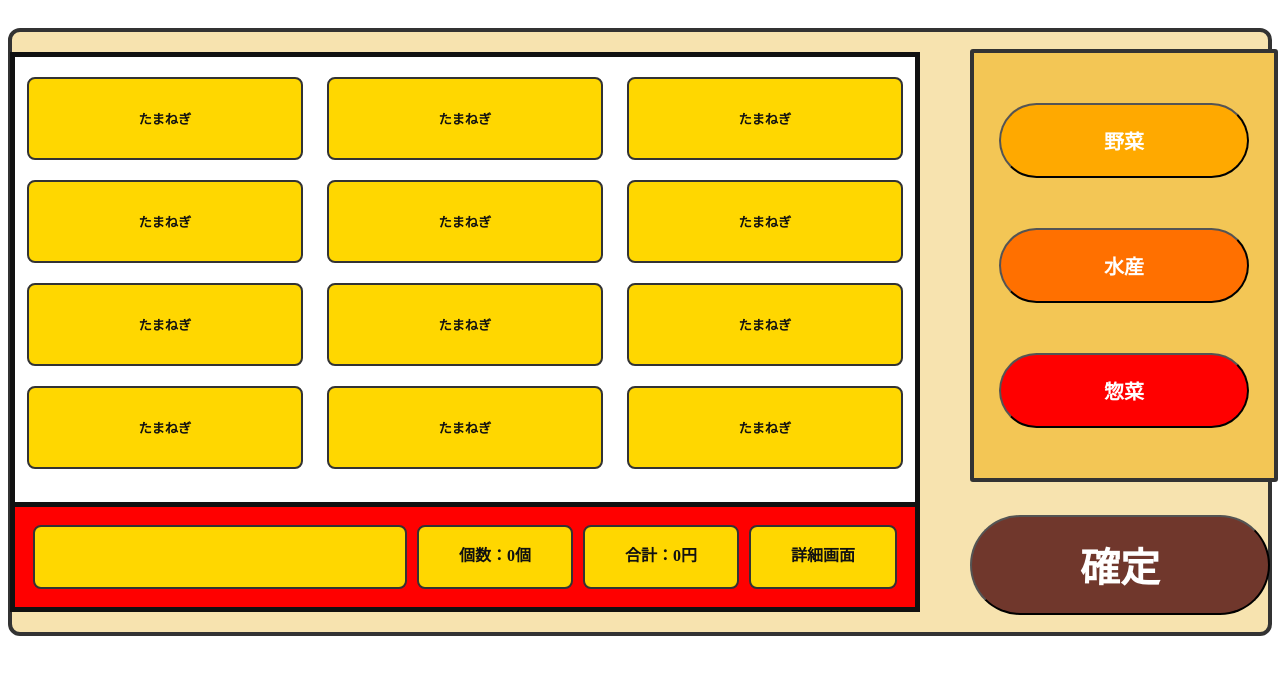
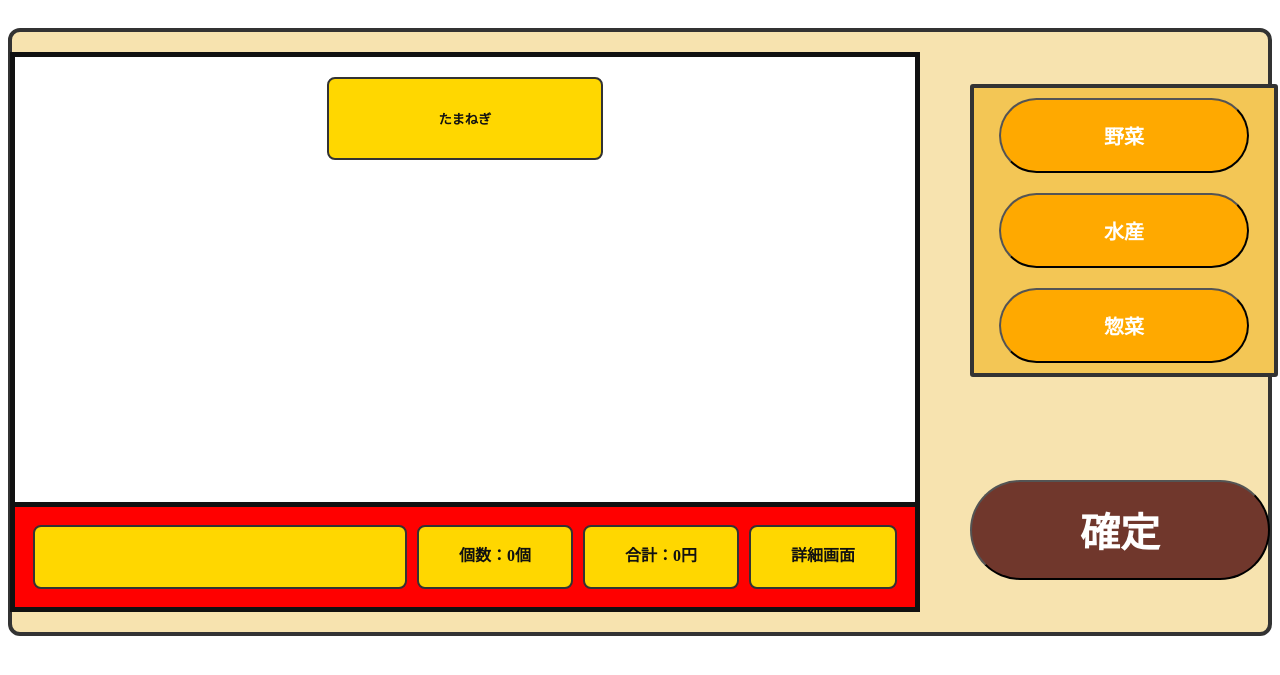
Before and after one commit to kyoichii/kawaproject, a PHP site: page /clerkScreen.html in a window 1280 px wide. Shown: the top 675 px of the page. Run offline with PHP 8.4, Linux system fonts and the light colour scheme.

Commit message:
タブメニュー作成に入ります。

```diff
--- a/source/clerkScreen.html
+++ b/source/clerkScreen.html
@@ -7,8 +7,6 @@
     <meta name="viewport" content="width=device-width, initial-scale=1.0">
     <!-- css -->
     <link rel="stylesheet" href="css/clerkScreen.css">
-    <!-- js -->
-    <script src="js/clerkScreen.js"></script>
     <title>店員画面</title>
 </head>
 
@@ -21,17 +19,6 @@
             <!-- 商品エリア -->
             <div id="productArea">
                 <!-- 商品ボタン -->
-                <button type="button" class="productButton" value="たまねぎ" onclick="vegetable(0);">たまねぎ</button>
-                <button type="button" class="productButton" value="たまねぎ" onclick="vegetable(0);">たまねぎ</button>
-                <button type="button" class="productButton" value="たまねぎ" onclick="vegetable(0);">たまねぎ</button>
-                <button type="button" class="productButton" value="たまねぎ" onclick="vegetable(0);">たまねぎ</button>
-                <button type="button" class="productButton" value="たまねぎ" onclick="vegetable(0);">たまねぎ</button>
-                <button type="button" class="productButton" value="たまねぎ" onclick="vegetable(0);">たまねぎ</button>
-                <button type="button" class="productButton" value="たまねぎ" onclick="vegetable(0);">たまねぎ</button>
-                <button type="button" class="productButton" value="たまねぎ" onclick="vegetable(0);">たまねぎ</button>
-                <button type="button" class="productButton" value="たまねぎ" onclick="vegetable(0);">たまねぎ</button>
-                <button type="button" class="productButton" value="たまねぎ" onclick="vegetable(0);">たまねぎ</button>
-                <button type="button" class="productButton" value="たまねぎ" onclick="vegetable(0);">たまねぎ</button>
                 <button type="button" class="productButton" value="たまねぎ" onclick="vegetable(0);">たまねぎ</button>
             </div>
             <!-- 左下のエリア -->
@@ -55,14 +42,16 @@
         <!-- 右エリア -->
         <div id="rightArea">
             <!-- ボタンエリア -->
-            <div id="changeButtonArea">
-                <button type="button" value="野菜" id="onionButton" onclick="vegetable(0);">野菜</button>
-                <button type="button" value="水産" id="carrotButton" onclick="vegetable(1);">水産</button>
-                <button type="button" value="惣菜" id="porkButton" onclick="vegetable(2);">惣菜</button>
+            <div class="changeButtonArea">
+                <button type="button" value="野菜" class="changeButton">野菜</button>
+                <button type="button" value="水産" class="changeButton">水産</button>
+                <button type="button" value="惣菜" class="changeButton">惣菜</button>
             </div>
             <button type="button" value="確定" id="totalButton" onclick="showDialog();">確定</button>
         </div>
     </div>
+    <!-- js -->
+    <script src="js/clerkscreen.js"></script>
 </body>
 
 </html>
--- a/source/css/clerkScreen.css
+++ b/source/css/clerkScreen.css
@@ -213,7 +213,7 @@
 }
 
 /* 切り替えボタンエリア */
-#changeButtonArea {
+.changeButtonArea {
     /*背景色*/
     background: #f3c655;
     /*フレックスボックス*/
@@ -233,8 +233,8 @@
     border-radius: 3px;
 }
 
-/* たまねぎボタン */
-#onionButton {
+/* 切り替えボタン */
+.changeButton {
     /* 背景色 */
     background: #FFA900;
     /* 文字の色 */
@@ -247,54 +247,8 @@
     height: 75px;
     width: 250px;
     /*余白を指定して場所を調整*/
-    margin-bottom: 50px;
-    margin-top: 50px;
-    margin-left: auto;
-    margin-right: auto;
-    /* 両端に丸みを付ける */
-    border-radius: 100px;
-    /* フォントの設定 */
-    font-weight: bold;
-}
-
-/* にんじんボタン */
-#carrotButton {
-    /* 背景色 */
-    background: #FF7000;
-    /* 文字の色 */
-    color: #fff;
-    /* 文字のサイズ */
-    font-size: 20px;
-    /* 文字を中央に */
-    text-align: center;
-    /*ボックスのサイズ*/
-    height: 75px;
-    width: 250px;
-    /*余白を指定して場所を調整*/
-    margin-left: auto;
-    margin-right: auto;
-    /* 両端に丸みを付ける */
-    border-radius: 100px;
-    /* フォントの設定 */
-    font-weight: bold;
-}
-
-/* 豚肉ボタン */
-#porkButton {
-    /* 背景色 */
-    background: #FF0000;
-    /* 文字の色 */
-    color: #fff;
-    /* 文字のサイズ */
-    font-size: 20px;
-    /* 文字を中央に */
-    text-align: center;
-    /*ボックスのサイズ*/
-    height: 75px;
-    width: 250px;
-    /*余白を指定して場所を調整*/
-    margin-bottom: 50px;
-    margin-top: 50px;
+    margin-bottom: 10px;
+    margin-top: 10px;
     margin-left: auto;
     margin-right: auto;
     /* 両端に丸みを付ける */
```
